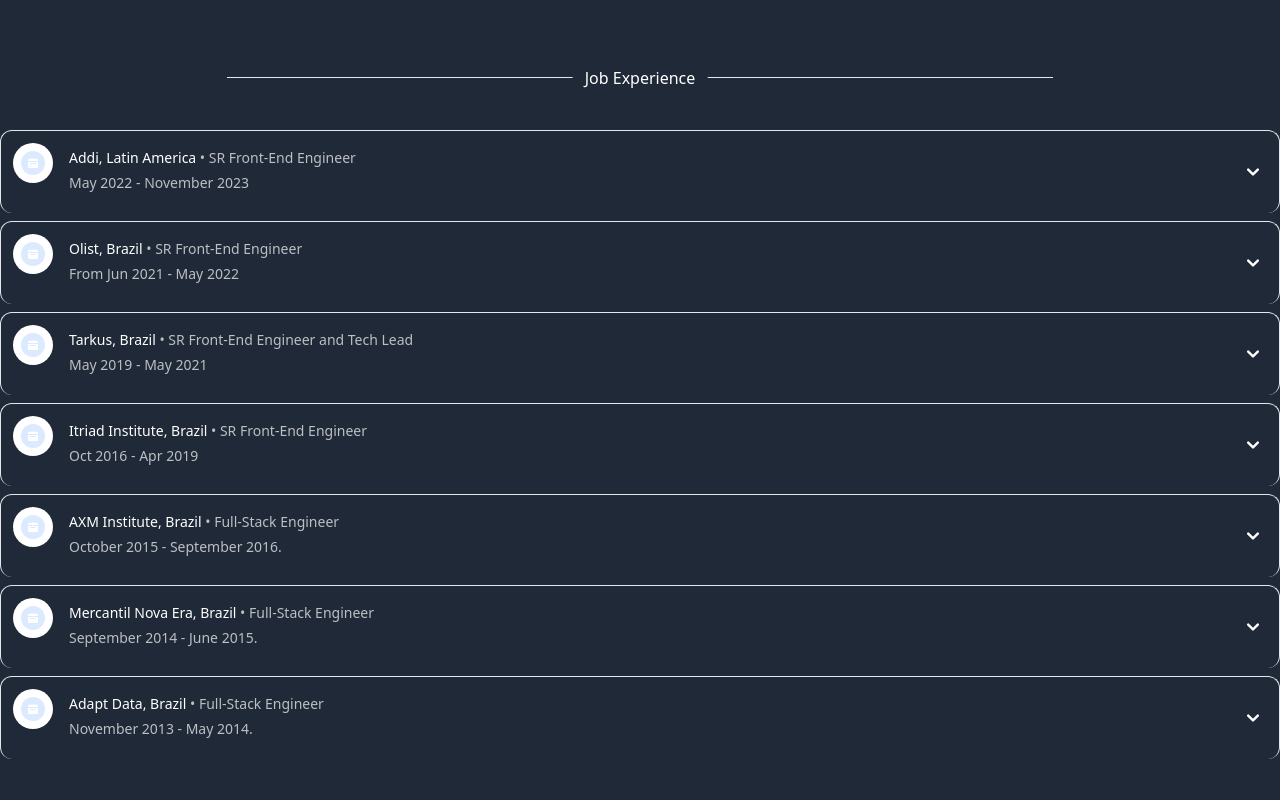
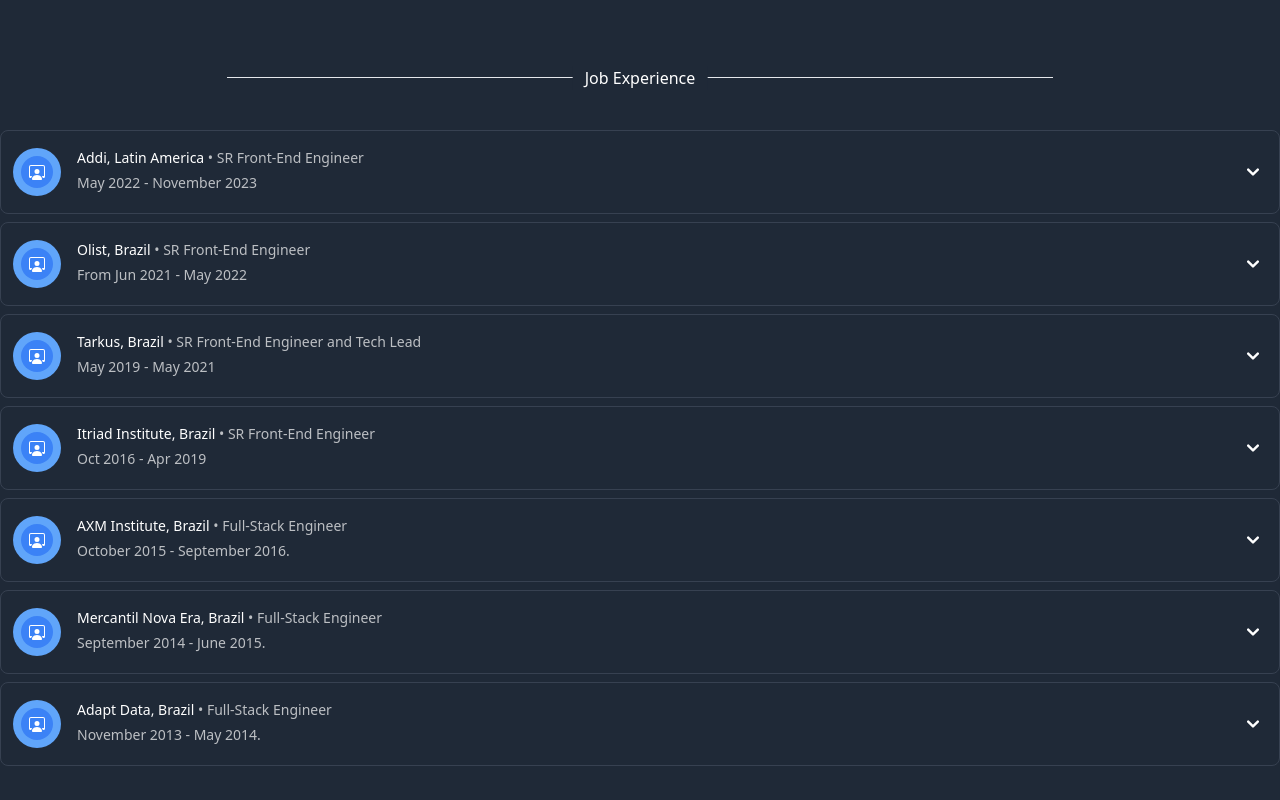
Before and after one commit to rivailJunior/profile, a Next.js app: page /en in a window 1280 px wide. Shown: the part 920-1720 px from the top of the page. Built offline with nearby package versions, Linux system fonts and the light colour scheme.

Commit message:
feat: polish experience

```diff
--- a/src/components/accordion.tsx
+++ b/src/components/accordion.tsx
@@ -30,11 +30,11 @@
     <div id="accordion-collapse" className="flex flex-col gap-2">
       {data?.map((item, index) => {
         return (
-          <div key={index.toString()}>
+          <div key={index.toString()} className="flex flex-col rounded-lg ">
             <h2 id={`accordion-collapse-heading-` + index}>
               <button
                 type="button"
-                className={`flex h-auto w-full items-center justify-between gap-3 rounded-xl border border-b-0 border-gray-200 p-5 font-medium text-white dark:border-gray-700 dark:hover:bg-white/10 dark:focus:bg-white/20 ${
+                className={`flex h-auto w-full items-center justify-between gap-3 rounded-lg border border-gray-700 p-5 font-medium text-white dark:hover:bg-white/5 dark:focus:bg-white/5 ${
                   openIndex === index ? "bg-white/20" : ""
                 }`}
                 onClick={() => toggleAccordion(index)}
@@ -64,7 +64,7 @@
             </h2>
             <div
               id={"accordion-collapse-body-" + index}
-              className="flex overflow-hidden rounded-lg transition-all duration-300"
+              className="flex overflow-hidden transition-all duration-300"
               style={{
                 maxHeight:
                   openIndex === index ? `${heights[index] || 0}px` : "0px",
@@ -75,7 +75,7 @@
               aria-labelledby={"accordion-collapse-heading-" + index}
               ref={(el) => (contentRefs.current[index] = el)}
             >
-              <div className="rounded-sm border-2 border-white/10 p-5 text-white">
+              <div className="w-full rounded-lg border border-white/10 p-5 text-white">
                 {item.content}
               </div>
             </div>
--- a/src/components/timeline.tsx
+++ b/src/components/timeline.tsx
@@ -5,20 +5,13 @@
 import { useTranslations } from "next-intl";
 import { JobExperienceSkillsData } from "../mock/stack-data";
 import { Accordion } from "./accordion";
+import { BsPersonWorkspace } from "react-icons/bs";
 
 const Title = (item: IExperience) => {
   return (
-    <div className="flex flex-row gap-6">
-      <div className="flex h-6 w-6 items-center justify-center rounded-full bg-blue-100 ring-8 ring-white dark:bg-blue-500 dark:ring-gray-200">
-        <svg
-          className="h-2.5 w-2.5 text-blue-500"
-          aria-hidden="true"
-          xmlns="http://www.w3.org/2000/svg"
-          fill="white"
-          viewBox="0 0 20 20"
-        >
-          <path d="M20 4a2 2 0 0 0-2-2h-2V1a1 1 0 0 0-2 0v1h-3V1a1 1 0 0 0-2 0v1H6V1a1 1 0 0 0-2 0v1H2a2 2 0 0 0-2 2v2h20V4ZM0 18a2 2 0 0 0 2 2h16a2 2 0 0 0 2-2V8H0v10Zm5-8h10a1 1 0 0 1 0 2H5a1 1 0 0 1 0-2Z" />
-        </svg>
+    <div className="flex flex-row items-center gap-6">
+      <div className="flex h-8 w-8 items-center justify-center rounded-full bg-blue-500 ring-8 ring-blue-400 ">
+        <BsPersonWorkspace />
       </div>
       <div className="flex-start flex flex-col items-start">
         <div className="flex flex-row justify-between">
@@ -39,7 +32,7 @@
       <p className="mb-1 pr-2 text-justify text-base font-normal text-gray-500 dark:text-white">
         {item.description}
       </p>
-      <p className="mb-1 text-sm font-normal dark:text-white/80">
+      <p className="pb-4 text-sm font-normal dark:text-white/80">
         {item.skills?.join(", ")}
       </p>
     </>
```
